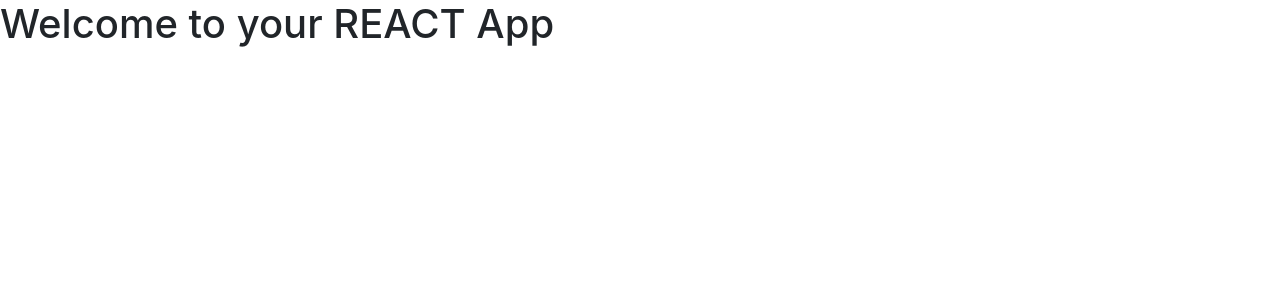
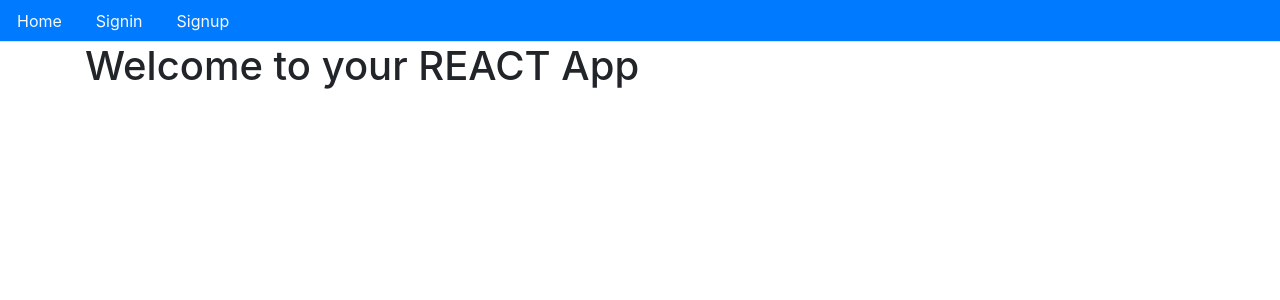
Before and after one commit to B0n-Echo/community_onchain, a React (Create React App) app: page / in a window 1280 px wide. Shown: the top 300 px of the page. Built offline with nearby package versions, Linux system fonts and the light colour scheme; the HTML template or start-up script is replaced by a standard one.

Commit message:
🚧 Authentication base code

```diff
--- a/src/App.js
+++ b/src/App.js
@@ -1,7 +1,9 @@
-
+import Layout from './core/Layout';
 const App = () => {
   return (
+    <Layout>
       <h1>Welcome to your REACT App</h1>
+    </Layout>
   );
 }
 
--- /dev/null
+++ b/src/Routes.js
@@ -0,0 +1,14 @@
+import { BrowserRouter, Switch ,Route } from "react-router-dom";
+import App from "./App";
+
+const Routes = () => {
+    return (
+        <BrowserRouter>
+        <Switch>
+            <Route path="/"  exact component={App} />
+        </Switch>
+        </BrowserRouter>
+    )
+}
+
+export default Routes;
--- /dev/null
+++ b/src/core/Layout.js
@@ -0,0 +1,36 @@
+import React, { Fragment } from 'react';
+import { Link } from 'react-router-dom';
+
+const Layout = ({children}) => {
+
+    const nav = () => (
+        <ul className="nav nav-tabs bg-primary">
+            <li className="nav-item">
+                <Link to="/" className="text-light nav-link">
+                    Home
+                </Link>
+            </li>
+            <li className="nav-item">
+                <Link to="/signin" className="text-light nav-link">
+                    Signin
+                </Link>
+            </li>
+            <li className="nav-item">
+                <Link to="/signup" className="text-light nav-link">
+                    Signup
+                </Link>
+            </li>
+        </ul>
+    );
+
+    return (
+        <Fragment>
+            {nav()}
+            <div className="container">
+                    {children}
+            </div>
+        </Fragment>
+    )
+}
+
+export default Layout;
```
Also changed, not shown: src/index.js (added, +10 -0 lines).
